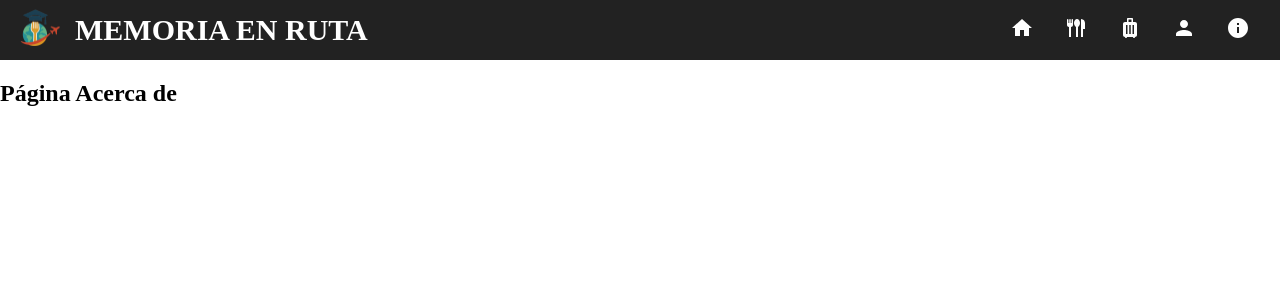
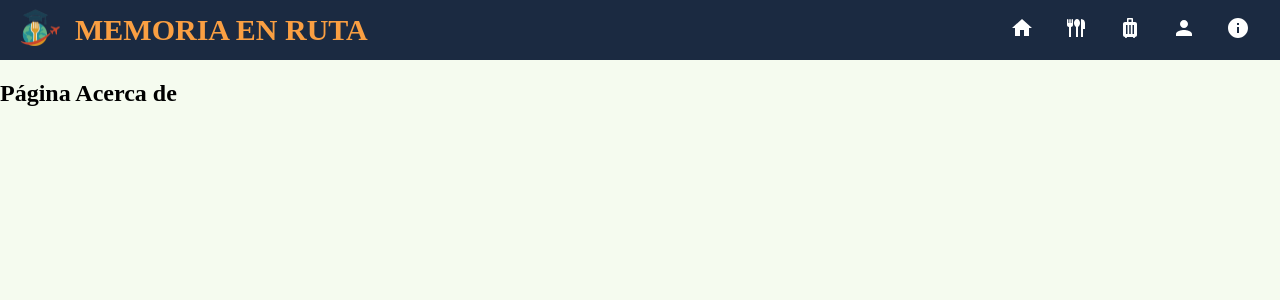
Before and after one commit to Fabricio3434/Proyecto-final-GT-Memoria-en-Ruta-, a React (Vite) app: page /about in a window 1280 px wide. Shown: the top 300 px of the page. Built offline with nearby package versions, Linux system fonts and the light colour scheme.

Commit message:
Rama de Contacto

```diff
--- a/src/App.css
+++ b/src/App.css
@@ -1,6 +1,7 @@
 body {
     padding: 0;
     margin: 0;
+    background-color: #F5FBEF;
 }
 
 @media (max-width: 768px) {
--- a/src/css/Footer.css
+++ b/src/css/Footer.css
@@ -1,6 +1,6 @@
 .footer {
-    background: #222;
-    color: white;
+    background: #1B2A41;
+    color: #FA9F42;
     text-align: start;
     padding: 20px;
 }
--- a/src/css/Navbar.css
+++ b/src/css/Navbar.css
@@ -4,7 +4,8 @@
     width: 100%;
     height: 60px;
     align-items: center;
-    background: #222;
+    background: #1B2A41;
+    color: #ffffff;
     display: flex;
     justify-content: flex-end;
  }
@@ -29,7 +30,7 @@
  .minibar-box {
     position: absolute;
     left: 20px;
-    color: white;
+    color: #ffffff;
     font-size: 18px;
     font-weight: bold;
  }
@@ -41,7 +42,7 @@
  .Título {
     position: absolute;
     left: 75px;
-    color: white;
+    color: #FA9F42;
     font-size: 30px;
     font-weight: bold;
  }
--- a/src/css/Sections.css
+++ b/src/css/Sections.css
@@ -11,7 +11,7 @@
 .cenas h2 {
     font-size: 28px;
     margin-bottom: 10px;
-    color: #222;
+    color: #FA9F42;
 }
 
 .viajes p,
--- /dev/null
+++ b/src/jsx/Contact.jsx
@@ -0,0 +1,5 @@
+export function Contact() {
+  return (
+    <h2>Página de contacto</h2>
+  )
+}
--- a/src/jsx/Navbar.jsx
+++ b/src/jsx/Navbar.jsx
@@ -2,7 +2,8 @@ import "../css/Navbar.css";
 import { Link } from "react-router-dom";
 import { Home, Info, Person, Flatware, Luggage } from '@mui/icons-material';
 import { DinnerSection, TravelSection } from "./Sections.jsx"
-import { Carrusel } from "./carrusel.jsx"
+import { Carrusel } from "./carrusel.jsx";
+import { Contact } from "./Contact.jsx";
 
 export function Navbar() {
     return (
@@ -40,6 +41,7 @@ export function Inicio() {
             <Carrusel />
             <DinnerSection />
             <TravelSection />
+            <Footer />
         </>
     )
 }
@@ -61,7 +63,7 @@ export function Viaje() {
 //Contacto
 export function Contacto() {
     return (
-        <h2>Página de contacto</h2>
+        <Contact />
     )
 }
 
--- a/src/jsx/Sections.jsx
+++ b/src/jsx/Sections.jsx
@@ -32,7 +32,6 @@ export function DinnerSection () {
 //Sección de viajes
 export function TravelSection () {
     return (
-
          <div className='Carrusel'>
             <section className="viajes">
                 <h2>Viajes</h2>
```
